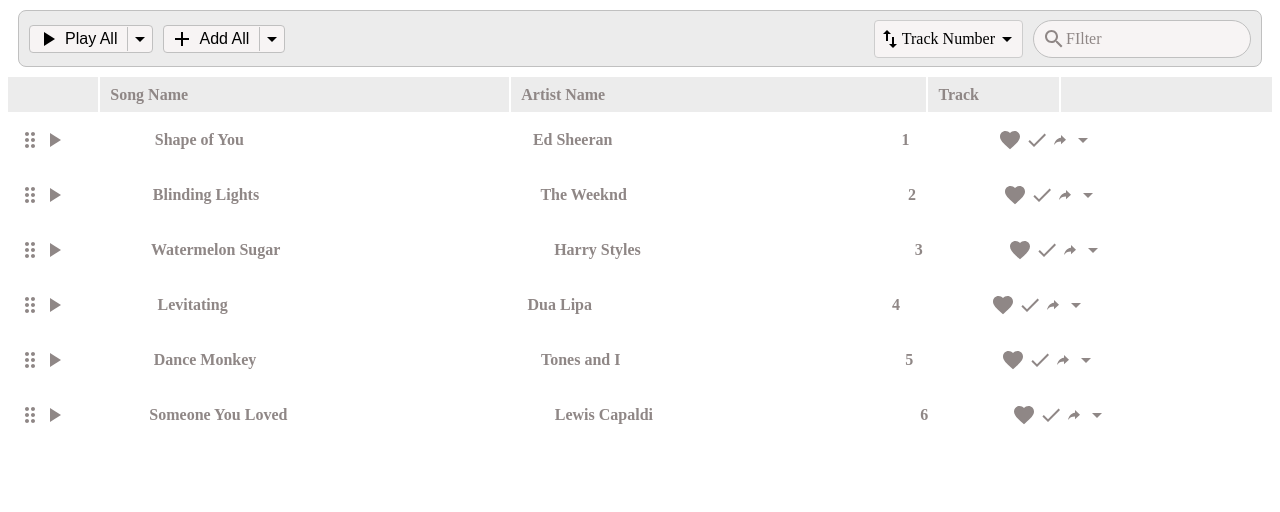
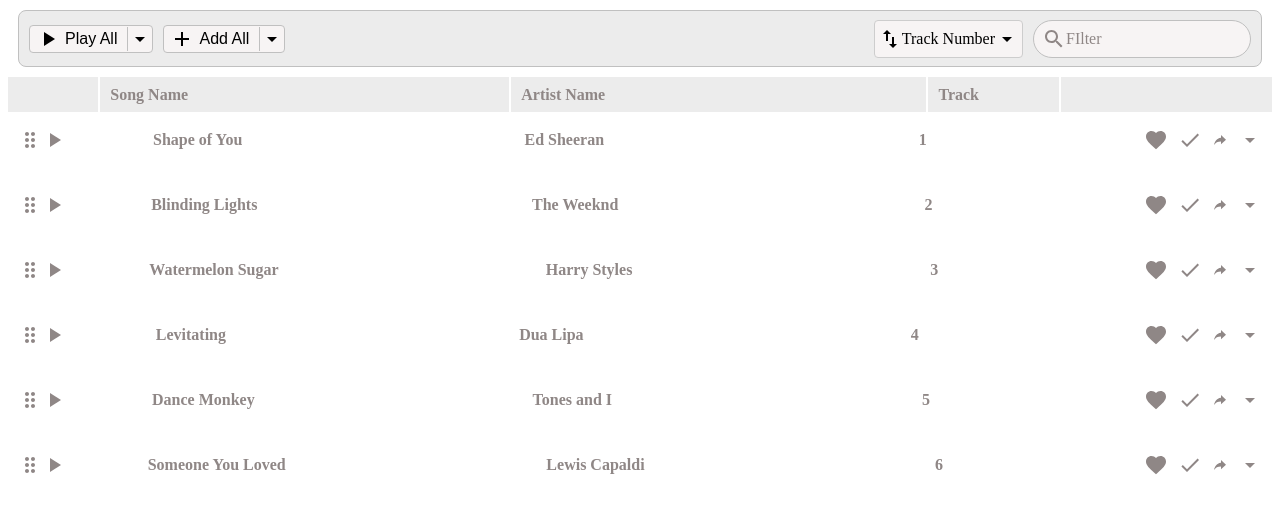
Before and after one commit to Anzhela-Sahakyan/song_player, a React (Create React App) app: page / in a window 1280 px wide. Shown: the top 512 px of the page. Built offline with nearby package versions, Linux system fonts and the light colour scheme.

Commit message:
adding css for message

```diff
--- a/src/App.css
+++ b/src/App.css
@@ -1,4 +1,4 @@
-.App {
+/* .App {
   text-align: center;
 }
 
@@ -35,4 +35,4 @@
   to {
     transform: rotate(360deg);
   }
-}
+} */
--- a/src/components/displayMessage/DisplayMessage.tsx
+++ b/src/components/displayMessage/DisplayMessage.tsx
@@ -1,3 +1,5 @@
+import styles from "./displayMessage.module.css";
+
 export default function DisplayMessage({ message }: { message: string }) {
-  return <div>{message}</div>;
+  return <div className={styles.message}>{message}</div>;
 }
--- /dev/null
+++ b/src/components/displayMessage/displayMessage.module.css
@@ -0,0 +1,9 @@
+.message {
+  background-color: rgba(122, 199, 89, 0.5);
+  display: flex;
+  justify-content: center;
+  align-items: center;
+  height: 35px;
+  width: 40%;
+  border-radius: 10px;
+}
--- a/src/components/songList/SongList.tsx
+++ b/src/components/songList/SongList.tsx
@@ -1,10 +1,8 @@
-import { useState } from "react";
 import ISong from "../../types/types";
 import { combineClasses } from "../../utils/styleUtils";
 import SongRow from "../songRow/SongRow";
 
 import styles from "./songList.module.css";
-import DisplayMessage from "../displayMessage/DisplayMessage";
 
 export default function SongList({ songList }: { songList: ISong[] }) {
   const songRows = songList.map((song) => (
--- a/src/components/songRow/SongRow.tsx
+++ b/src/components/songRow/SongRow.tsx
@@ -77,7 +77,9 @@
           />
         </div>
       </div>
-      {showMessage && <DisplayMessage message={message} />}
+      <div className={styles.message}>
+        {showMessage && <DisplayMessage message={message} />}
+      </div>
     </div>
   );
 }
--- a/src/components/songRow/songRow.module.css
+++ b/src/components/songRow/songRow.module.css
@@ -20,15 +20,15 @@
 
 .track_number {
   display: flex;
-  justify-content: flex-start;
+  justify-content: center;
   flex-grow: 1;
 }
 
 .right_side_icons {
   display: flex;
-  justify-content: flex-start;
+  justify-content: flex-end;
   flex-grow: 2.5;
-  gap: 3px;
+  gap: 10px;
 }
 
 .song_row_items {
@@ -47,3 +47,9 @@
 .drag_play_icons:hover {
   color: var(--hover-color);
 }
+
+.message {
+  display: flex;
+  justify-content: center;
+  margin: 5px;
+}
```
Also changed, not shown: public/manifest.json.
